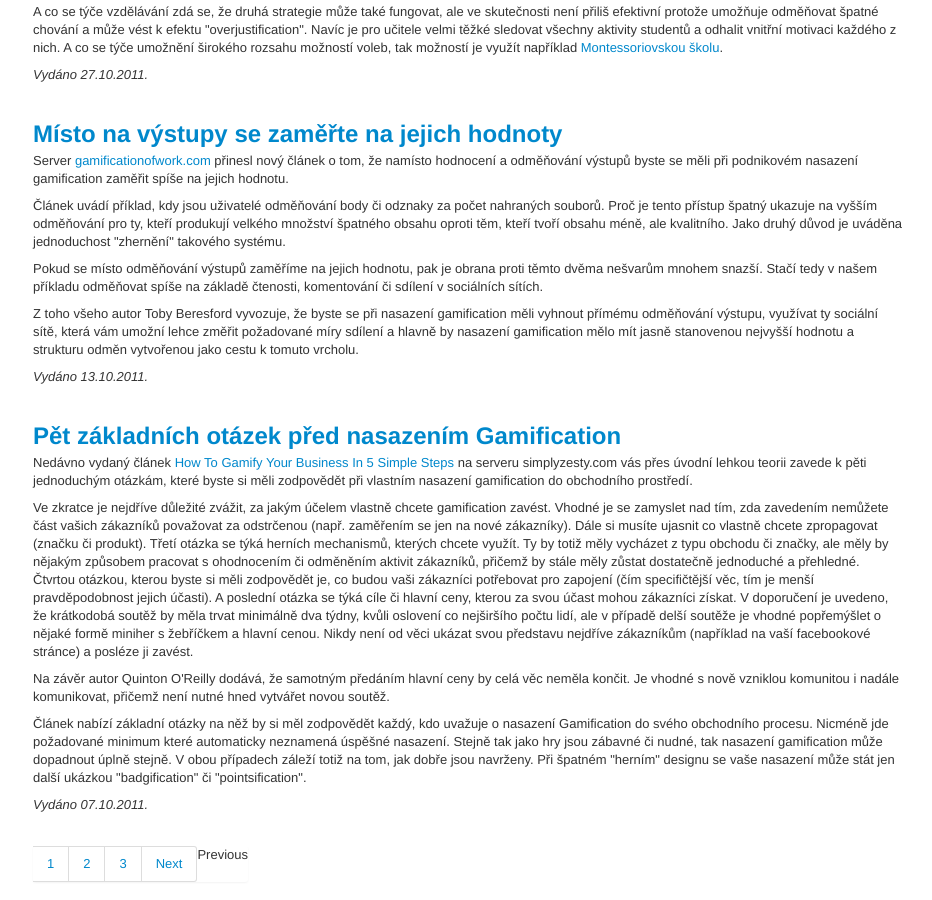
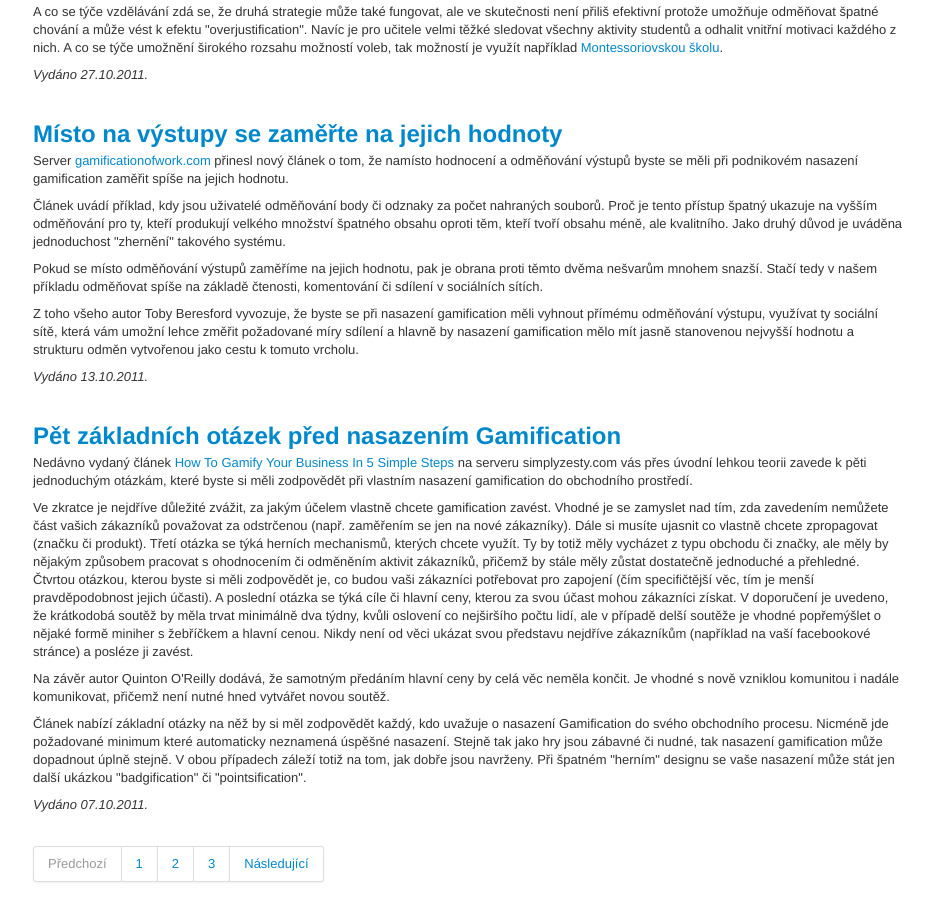
Before and after one commit to pavelbier/Gamification.cz, a Jekyll site: the page built from index.html, in a window 1280 px wide and 900 px high, scrolled down 1619 px. Shown: the whole window, without its empty margins (22-954 px from the left). Built offline with Jekyll 4.4.1, drawn with Linux system fonts in a browser that asks for light colours; the list of posts is cut into pages by our own code.

Commit message:
update cs paginatoru

```diff
--- a/index.html
+++ b/index.html
@@ -18,14 +18,14 @@ title: zajímavosti ze světa gamification
     {% if paginator.previous_page %}
     <li class="previous">
       {% if paginator.previous_page == 1 %}
-      <a href="/">Previous</a>
+      <a href="/">Předchozí</a>
       {% else %}
-      <a href="/page{{paginator.previous_page}}">Previous</a>
+      <a href="/page{{paginator.previous_page}}">Předchozí</a>
       {% endif %}
     </li>
     {% else %}
     <li class="previous disabled">
-      <span>Previous</span>
+      <span><a href="#">Předchozí</a></span>
     </li>
     {% endif %}
 
@@ -49,11 +49,11 @@ title: zajímavosti ze světa gamification
 
     {% if paginator.next_page %}
     <li class="next">
-      <a href="/page{{paginator.next_page}}">Next</a>
+      <a href="/page{{paginator.next_page}}">Následující</a>
     </li>
     {% else %}
     <li class="next disabled">
-      <span><a href="#">Next</a></span>
+      <span><a href="#">Následující</a></span>
     </li>
     {% endif %}
 
```
